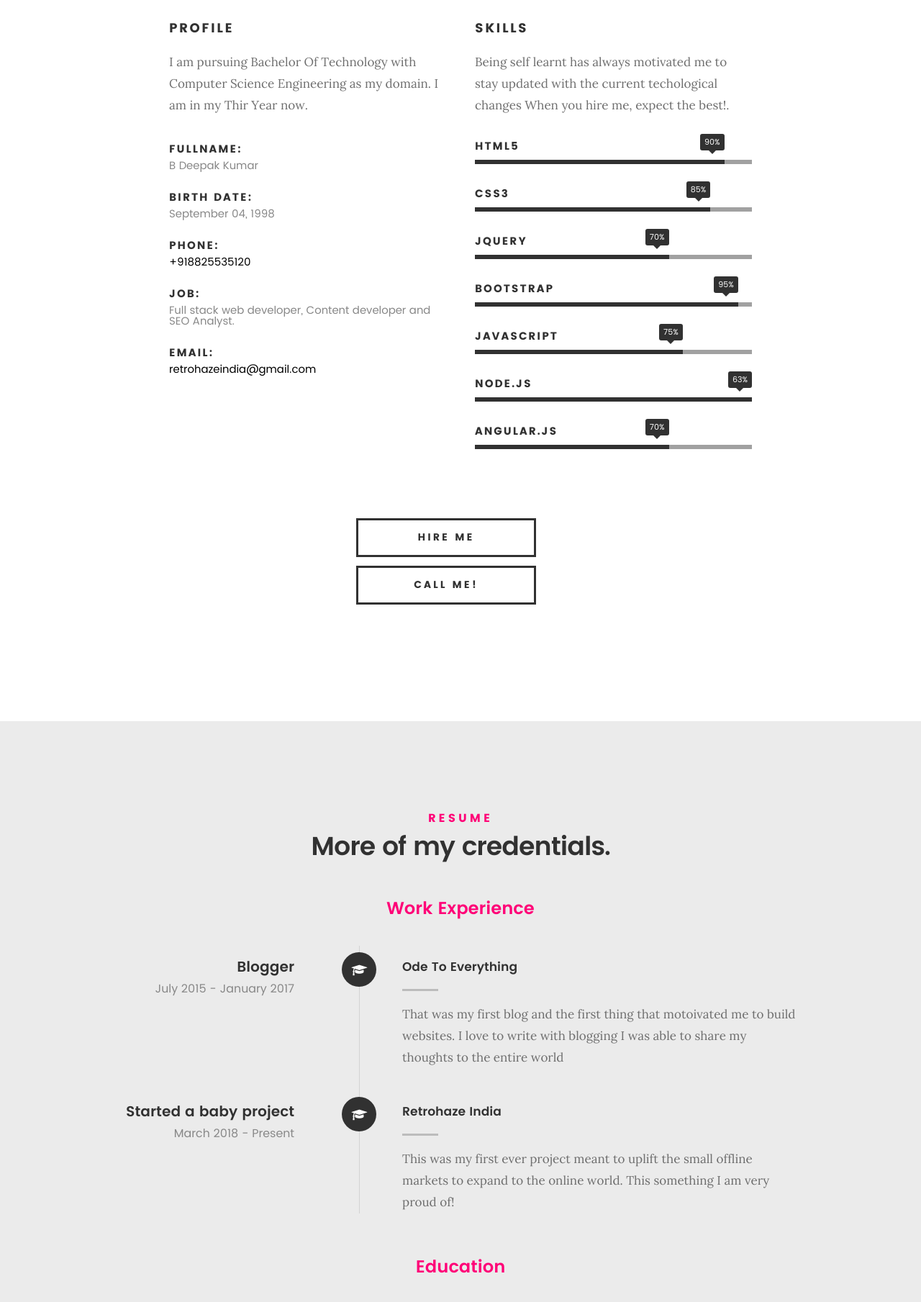
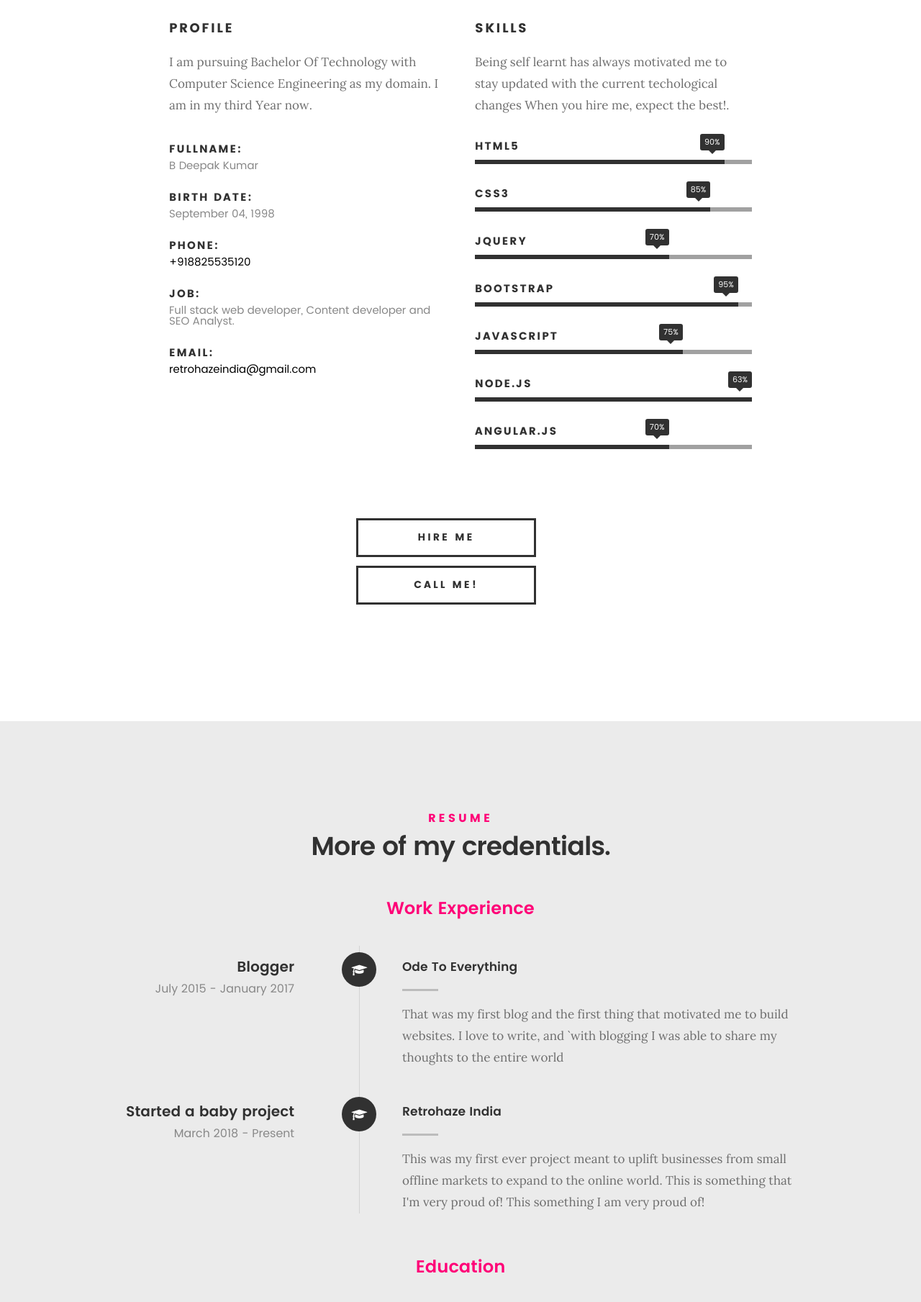
Before and after one commit to Retrohazeindia/retrohazeindia.github.io, a plain HTML site: page index.html in a window 1280 px wide. Shown: the part 1361-3170 px from the top of the page at 72% size. Drawn offline with Linux system fonts and the light colour scheme; files whose address does not match are found by name.

Commit message:
second update

```diff
--- a/index.html
+++ b/index.html
@@ -130,7 +130,7 @@ I have learned to let my imagination lead you to your vision.
    		<div class="col-six tab-full">
 
    			<h3>Profile</h3>
-   			<p>I am pursuing Bachelor Of Technology with Computer Science Engineering as my domain.  I am in my Thir Year now.</p>
+   			<p>I am pursuing Bachelor Of Technology with Computer Science Engineering as my domain.  I am in my third Year now.</p>
 
    			<ul class="info-list">
    				<li>
@@ -256,7 +256,7 @@ I have learned to let my imagination lead you to your vision.
 
 	   				<div class="timeline-content">
 	   					<h4>Ode To Everything</h4>
-	   					<p>That was my first blog and the first thing that motoivated me to build websites.  I love to write with blogging I was able to share my thoughts to the entire world</p>
+	   					<p>That was my first blog and the first thing that motivated me to build websites.  I love to write, and `with blogging I was able to share my thoughts to the entire world</p>
 	   				</div>
 
 	   			</div> <!-- /timeline-block -->
@@ -274,7 +274,7 @@ I have learned to let my imagination lead you to your vision.
 
 	   				<div class="timeline-content">
 	   					<h4>Retrohaze India</h4>
-	   					<p>This was my first ever project meant to uplift the small offline markets to expand to the online world.
+	   					<p>This was my first ever project meant to uplift businesses from small offline markets to expand to the online world.  This is something that I'm very proud of!
 
                         This something I am very proud of! </p>
 	   				</div>
@@ -723,7 +723,7 @@ Services completed						</h5>
 
    			<h5>Contact</h5>
    			<h1>I'd Love To Hear From You.</h1>
-            <p>Hello.  Please contact me with either of these option! </p>
+            <p>Hello.  Please contact me with either of these options! </p>
 
 
 
```
Also changed, not shown: 1 other file.
